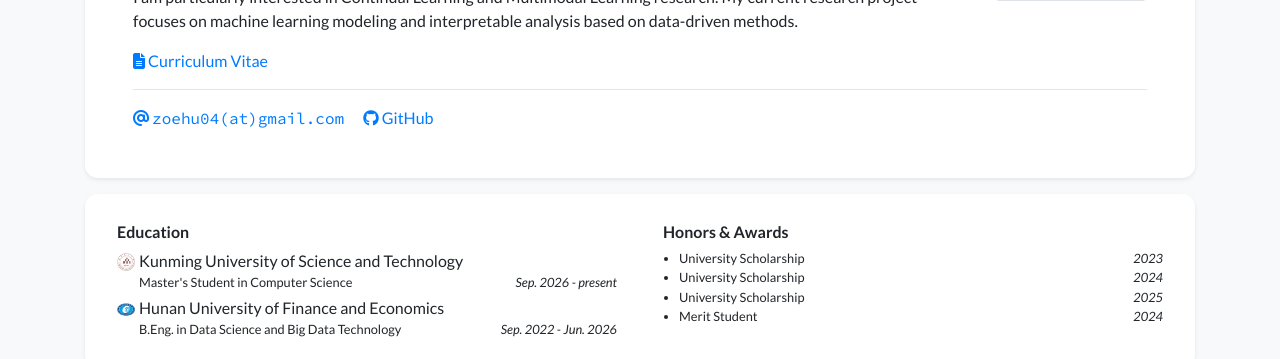
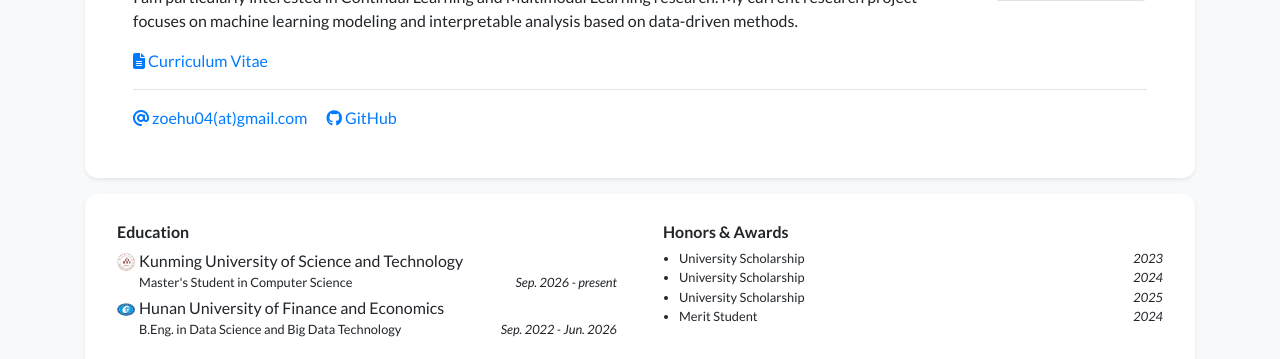
Before and after one commit to hu004/hu004.github.io, a Jekyll site: the page built from index_layout2.html, in a window 1280 px wide. Shown: the part 327-686 px from the top of the page. Built offline with Jekyll 4.4.1, drawn with Linux system fonts in a browser that asks for light colours; nearby versions of some CDN libraries; a style sheet for code colours, icons or effects is not loaded.

Commit message:
Update global.css

```diff
--- a/assets/css/global.css
+++ b/assets/css/global.css
@@ -87,26 +87,3 @@ div.lazy {
 .badge-publication {
     font-size: 100%;
 }
-.horizontal-slide-container {
-  display: flex;
-  overflow-x: auto;
-  scroll-snap-type: x mandatory;
-  scroll-behavior: smooth;
-  width: 100%;
-}
-.slide-page {
-  flex: 0 0 100%;
-  scroll-snap-align: start;
-  padding: 0 15px;
-  box-sizing: border-box;
-}
-.horizontal-slide-container::-webkit-scrollbar{
-  display:none;
-}
-#slide-nav .nav-item.active .nav-link {
-  color:#007bff;
-  font-weight:bold;
-}
-.email-text {
-    font-family: Source Code Pro, monospace;
-}
```
